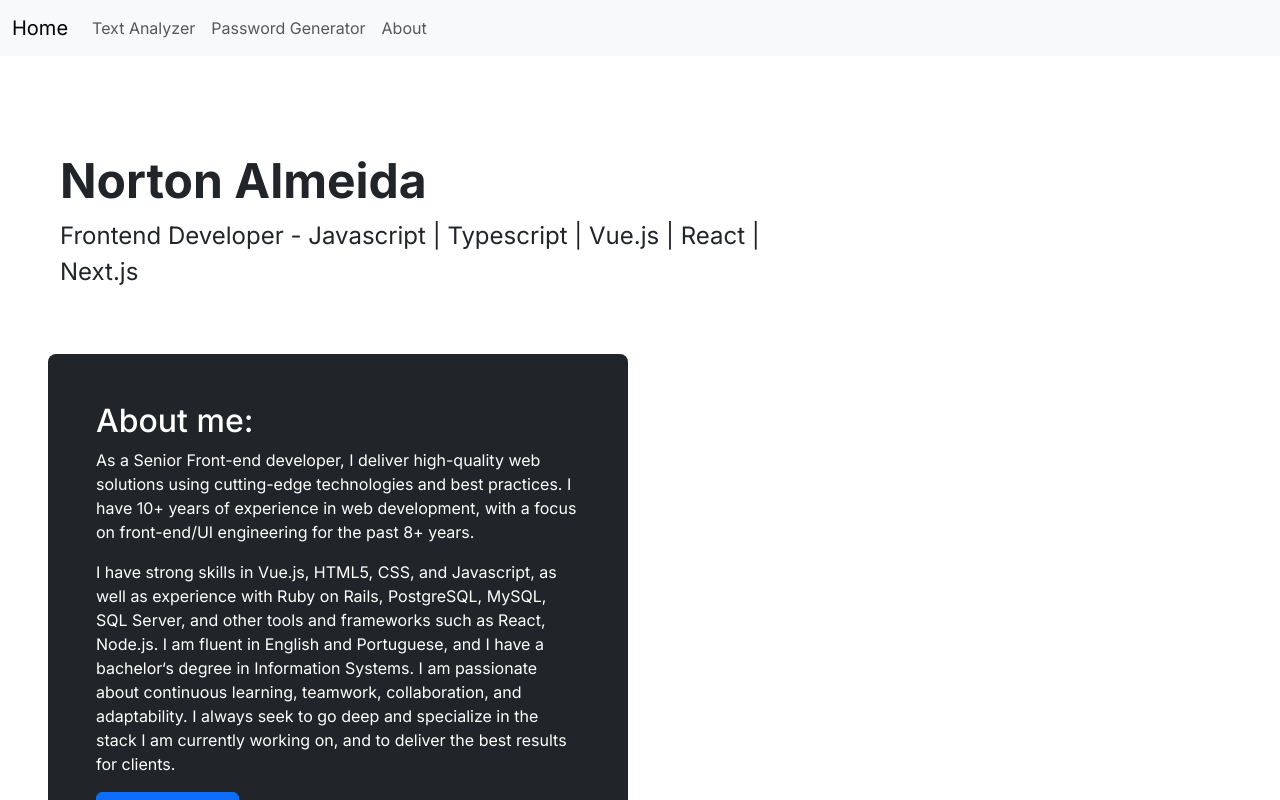
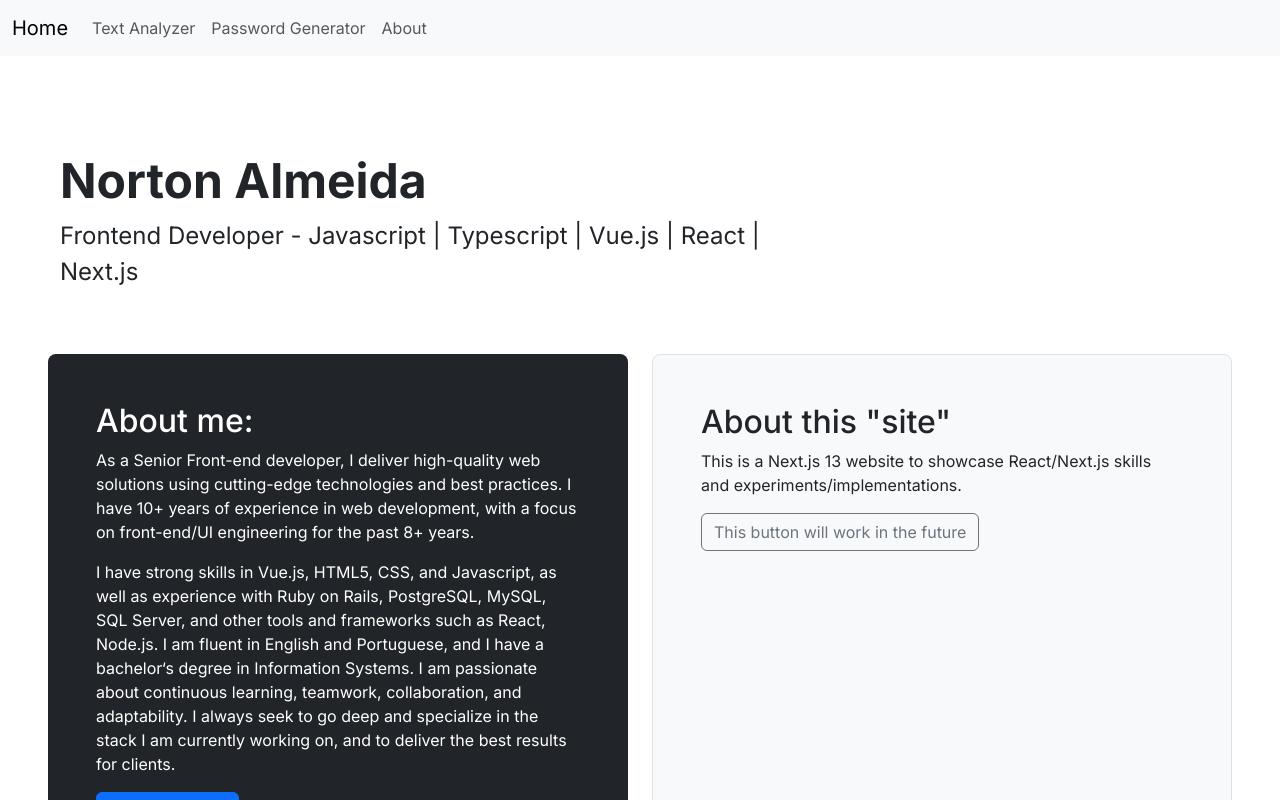
Before and after one commit to nortonx/next-personal, a Next.js app: page / in a window 1280 px wide. Built offline with nearby package versions, Linux system fonts and the light colour scheme.

Commit message:
feat: home page content update.

```diff
--- a/src/app/page.tsx
+++ b/src/app/page.tsx
@@ -21,11 +21,12 @@ export default function Home() {
             <Button variant="primary" href="https://www.linkedin.com/in/norton-almeida/">LinkedIn Profile</Button>
           </div>
         </Col>
-        <Col className="col-md-6" style={{"display": "none"}}>
+        <Col className="col-md-6">
           <div className="h-100 p-5 bg-body-tertiary border rounded-3">
-            <h2>Add Borders</h2>
-            <p>Lorem ipsum dolor sit amet consectetur adipisicing elit. Eius magni numquam unde dolores accusamus tempore ullam neque sequi vitae? Quidem sapiente dolorem dolore est, fuga natus placeat necessitatibus odit exercitationem.</p>
-            <Button variant="outline-secondary">Example Button</Button>
+            <h2>About this "site"</h2>
+            <p>This is a Next.js 13 website to showcase React/Next.js skills and
+            experiments/implementations.</p>
+            <Button variant="outline-secondary">This button will work in the future</Button>
           </div>
         </Col>
       </Row>
```
